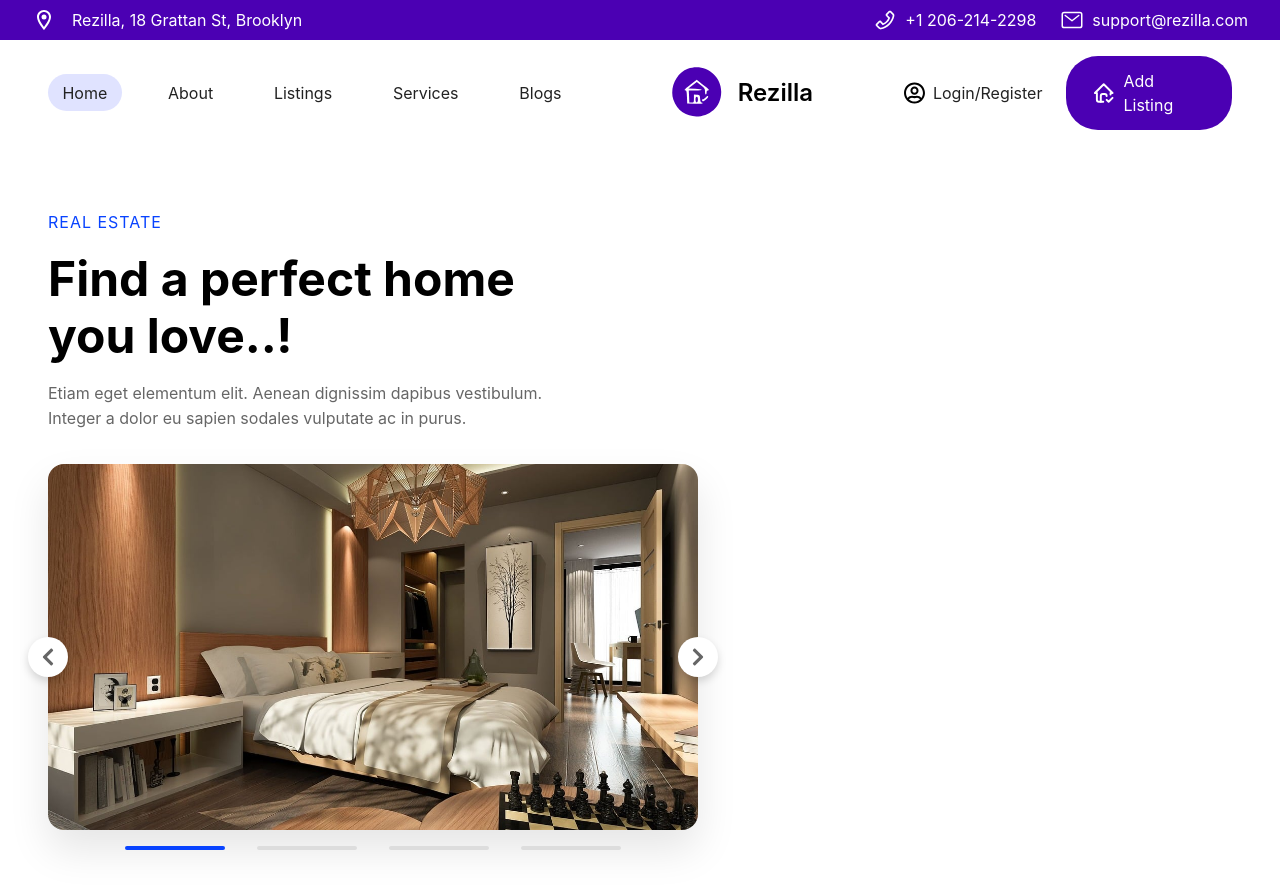
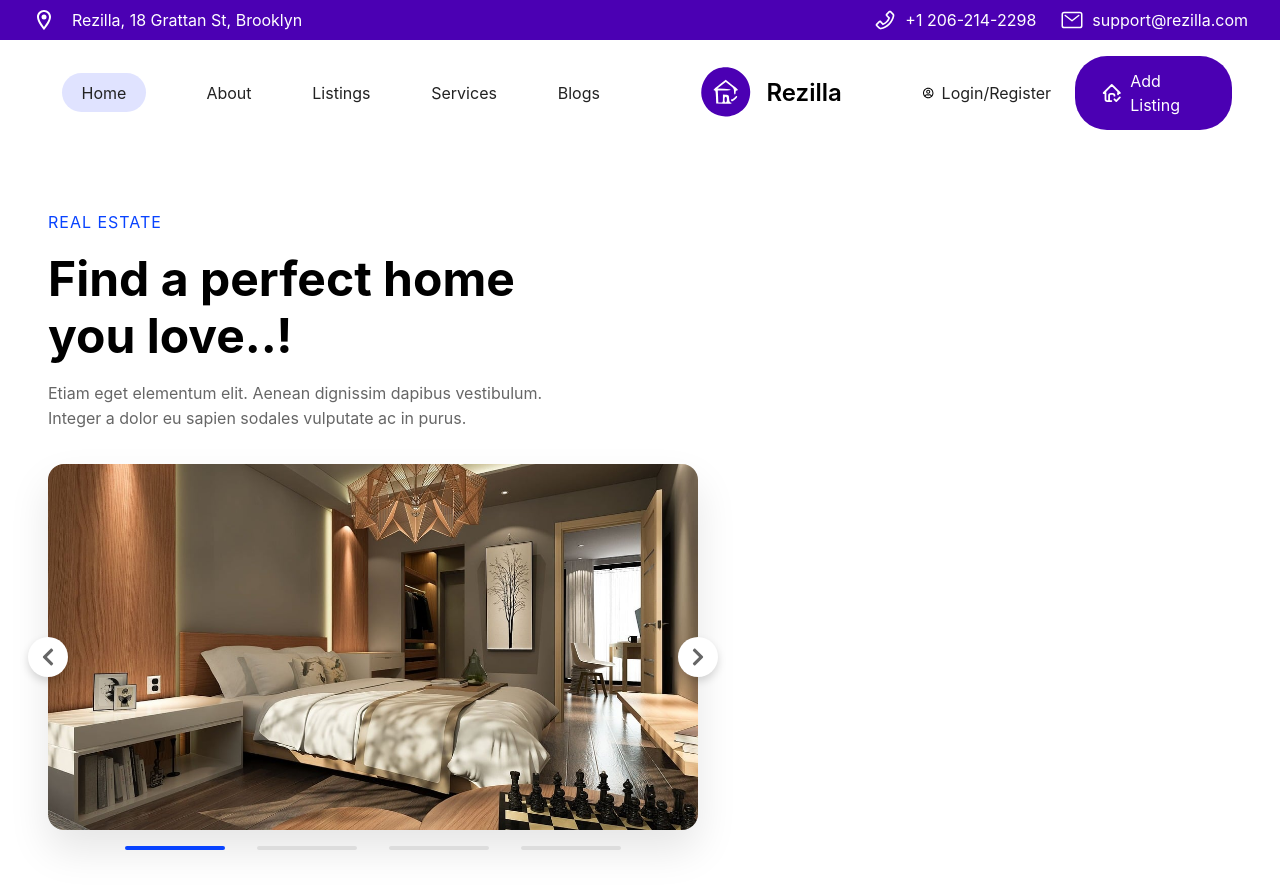
Before and after one commit to archis-academy/sensed-ai-full-stack-engineer-long-term-internship-team-2, a React (Vite) app: page / in a window 1280 px wide. In both pictures the pointer is over the link "Home". Shown: the top 888 px of the page. Built offline with nearby package versions, Linux system fonts and the light colour scheme.

Commit message:
changes have been made

```diff
--- a/src/components/primaryHeader/primaryHeader.module.scss
+++ b/src/components/primaryHeader/primaryHeader.module.scss
@@ -21,9 +21,9 @@
 
 .navLeft li {
     font-weight: $font-regular;
-    color: #222;
+    color: $header-text;
     cursor: pointer;
-    transition: 0.3s ease;
+    transition: none;
     padding: 0.4rem 0.9rem;
 
     a {
@@ -32,11 +32,17 @@
     }
 }
 
-.navLeft li:hover,
+.navLeft li a:hover,
+.navLeft li a:focus-visible,
 .navLeft .active {
-    background-color: #e0e3ff;
+    background-color: $header-box;
     border-radius: 2rem;
+    outline: none;
+    padding: 0.6rem 1.2rem;
+    box-shadow: 0 0 0 1px rgba(63, 81, 181, 0); // focus
+    transition: none;
 }
+
 
 /* Logo */
 .logo {
@@ -66,7 +72,7 @@
         display: flex;
         align-items: center;
         gap: 0.5rem;
-        color: #222;
+        color: $header-text;
         text-decoration: none;
         font-weight: $font-regular;
 
@@ -86,11 +92,11 @@
         align-items: center;
         gap: 0.5rem;
         cursor: pointer;
-        transition: 0.3s ease;
+        transition: none;
         text-decoration: none;
 
         &:hover {
-            background-color: #3a0093;
+            background-color: $add-listing;
         }
     }
 }
--- a/src/styles/_variables.scss
+++ b/src/styles/_variables.scss
@@ -10,6 +10,9 @@ $black: #000000;
 $base-color: #4b00b3;
 $text-color: #666;
 $text-color2: #0843FF;
+$header-text: #222;
+$header-box: #e0e3ff;
+$add-listing: #3a0093;
 
 /*
  * Typography and font sizes
```
Also changed, not shown: src/components/primaryHeader/primaryHeader.tsx (line endings or trailing spaces).
